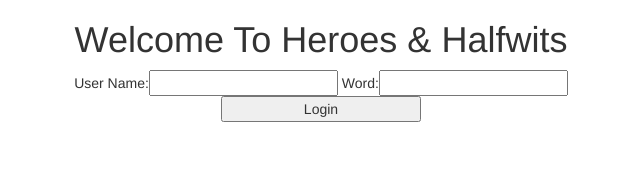
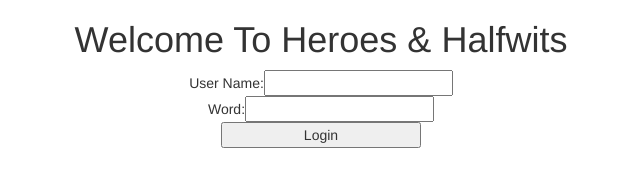
Before and after one commit to martytheparty/rod-and-dad-adventure-game, a website: page raw/index.html in a window 1280 px wide. Both pictures are taken after a click on the button "Player Enter". Shown: the whole page, without its empty margins (319-959 px from the left). Drawn offline with nearby package versions, Linux system fonts and the light colour scheme; no server answers.

Commit message:
Adds more formatting changes.

```diff
--- a/raw/index.html
+++ b/raw/index.html
@@ -58,7 +58,7 @@
         <div class="column col-xs-1"></div>
         <div class="column col-xs-10" style="text-align:center">
           <div>
-              User Name:<input type='text' id='username'>
+              User Name:<input type='text' id='username'><br>
               Word:<input type='text' id='word'>
           </div>
           <button onclick="loginPlayer()" style="width:200px">Login</button>
```
